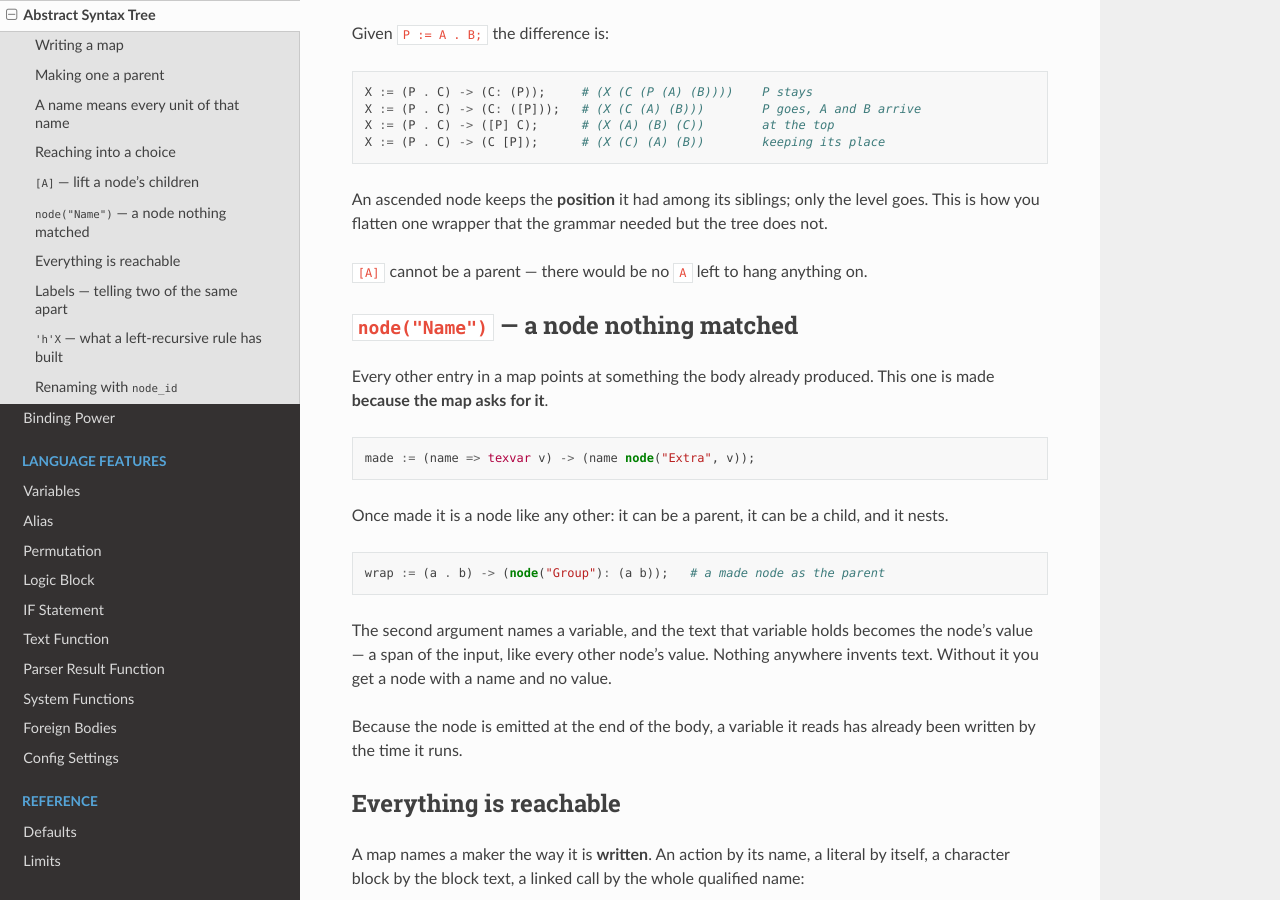
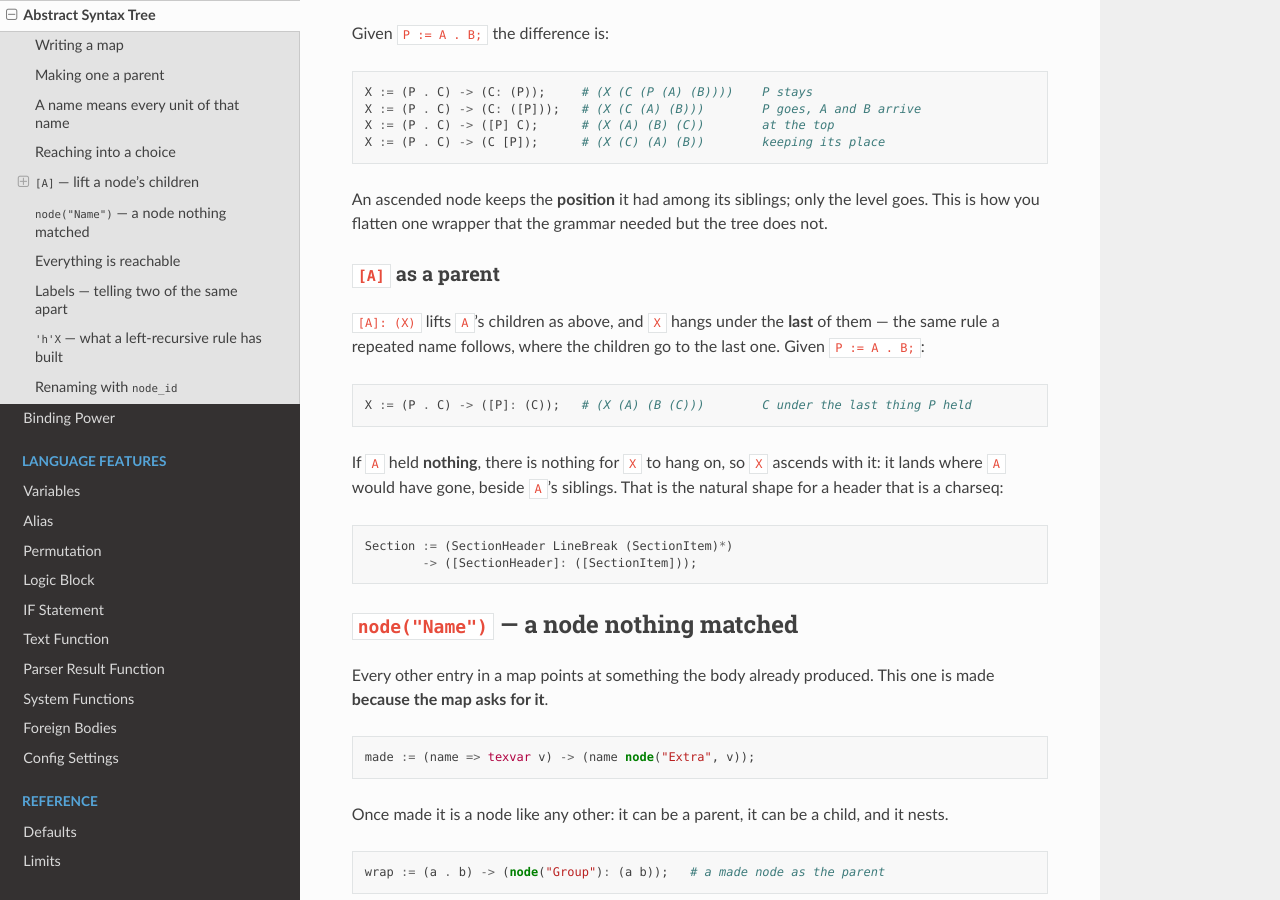
Before and after one commit to Algodal/Algodal_Parser_Machine_Manual, a Sphinx documentation site: the page built from manual/source/abstract_syntax_tree.md, in a window 1280 px wide and 900 px high, scrolled down 1977 px. Built offline with Sphinx 7.4.7 and the Read the Docs theme 3.1.0, drawn with Linux system fonts in a browser that asks for light colours.

Commit message:
[A] can be a parent
Co-Authored-By: Claude Opus 5.5 <noreply@anthropic.com>
Claude-Session: https://claude.ai/code/session_01CBYHjQPohs3HkwNbRLWBzy

````diff
--- a/manual/source/abstract_syntax_tree.md
+++ b/manual/source/abstract_syntax_tree.md
@@ -105,7 +105,24 @@ An ascended node keeps the **position** it had among its siblings; only the
 level goes. This is how you flatten one wrapper that the grammar needed but the
 tree does not.
 
-`[A]` cannot be a parent — there would be no `A` left to hang anything on.
+### `[A]` as a parent
+
+`[A]: (X)` lifts `A`'s children as above, and `X` hangs under the **last** of
+them — the same rule a repeated name follows, where the children go to the last
+one. Given `P := A . B;`:
+
+```parser
+X := (P . C) -> ([P]: (C));   # (X (A) (B (C)))        C under the last thing P held
+```
+
+If `A` held **nothing**, there is nothing for `X` to hang on, so `X` ascends
+with it: it lands where `A` would have gone, beside `A`'s siblings. That is the
+natural shape for a header that is a charseq:
+
+```parser
+Section := (SectionHeader LineBreak (SectionItem)*)
+        -> ([SectionHeader]: ([SectionItem]));
+```
 
 ## `node("Name")` — a node nothing matched
 
````
